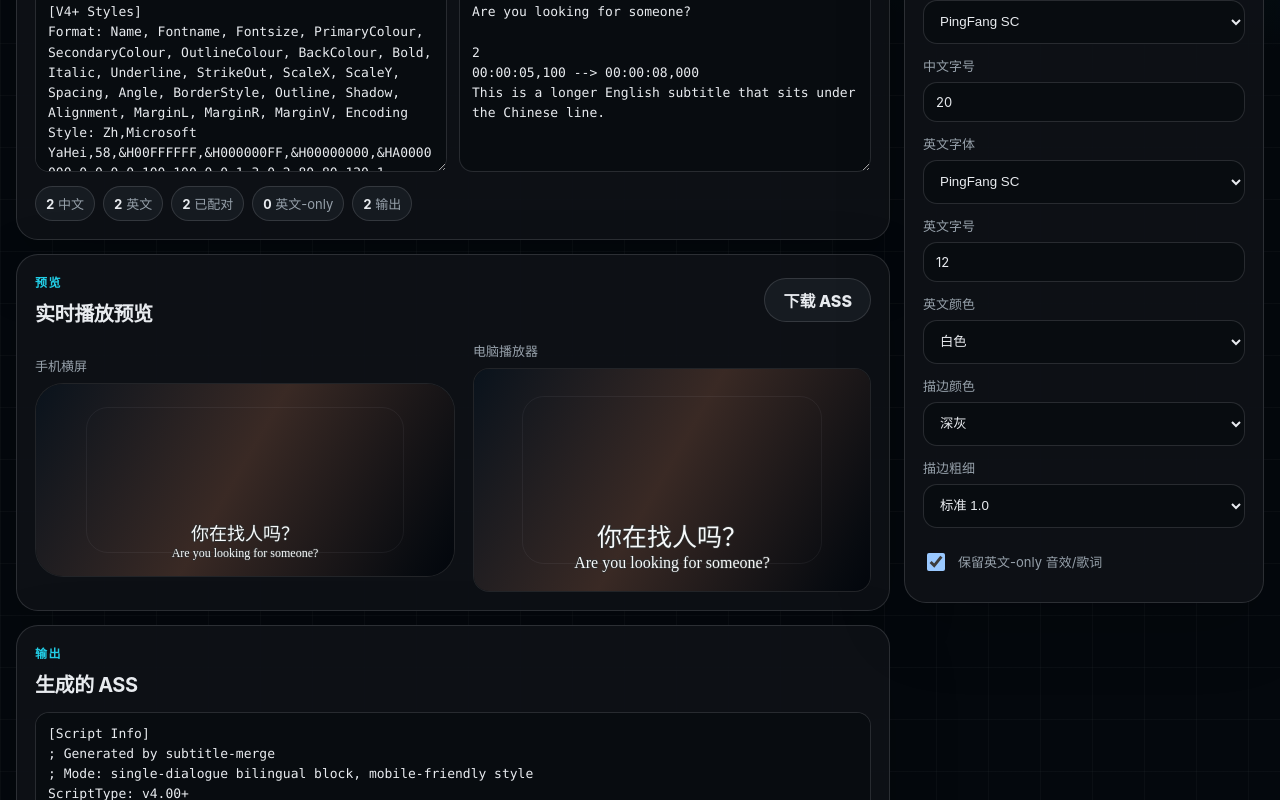
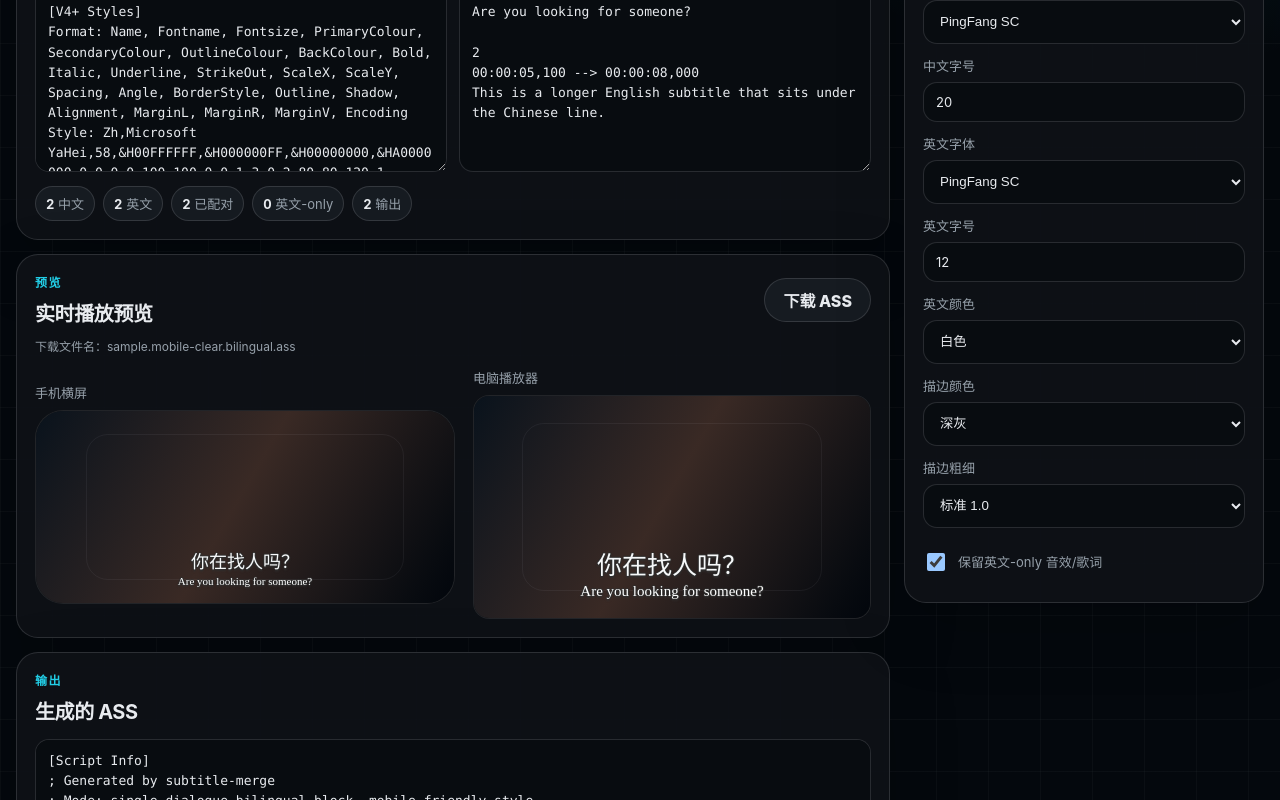
Before and after one commit to violin321/subtitle-merge, a Next.js app: page / in a window 1280 px wide. Shown: the part 529-1329 px from the top of the page. Built offline with nearby package versions, Linux system fonts and the light colour scheme.

Commit message:
Fix live visual preview and output filenames

```diff
--- a/src/app/globals.css
+++ b/src/app/globals.css
@@ -100,7 +100,7 @@ h2 { margin: 0; font-size: 20px; letter-spacing: -.02em; }
 .desktop { width: 100%; aspect-ratio: 16 / 9; border-radius: 16px; }
 .frameGrid { position: absolute; inset: 0; background: linear-gradient(120deg, oklch(0.18 0.024 250), oklch(0.30 0.026 38) 48%, oklch(0.12 0.018 250)); }
 .frameGrid::after { content: ''; position: absolute; inset: 12%; border: 1px solid color-mix(in oklch, var(--text) 10%, transparent); border-radius: 22px; opacity: .55; }
-.subtitle { position: absolute; left: 5%; right: 5%; bottom: 8%; text-align: center; line-height: 1.17; color: oklch(0.98 0.003 250); text-shadow: 0 1px 0 #2f2f2f, 1px 0 0 #2f2f2f, -1px 0 0 #2f2f2f, 0 -1px 0 #2f2f2f; }
+.subtitle { position: absolute; left: 5%; right: 5%; bottom: 8%; text-align: center; line-height: 1.17; color: oklch(0.98 0.003 250); }
 .subtitle div + div { margin-top: .16em; }
 .outputPanel textarea { min-height: 260px; }
 @media (max-width: 1100px) {
@@ -155,3 +155,5 @@ select {
   .privacyNote a { margin-left: 0; }
   .adminGrid { grid-template-columns: 1fr; }
 }
+
+.downloadName { margin: -4px 0 14px; color: var(--muted); font-size: 12px; overflow: hidden; white-space: nowrap; text-overflow: ellipsis; }
--- a/src/app/page.tsx
+++ b/src/app/page.tsx
@@ -73,6 +73,28 @@ const presets: Preset[] = [
   },
 ];
 
+
+function assColorToCss(input: string, fallback = '#ffffff') {
+  const match = input.match(/^&H(?:[0-9A-Fa-f]{2})?([0-9A-Fa-f]{2})([0-9A-Fa-f]{2})([0-9A-Fa-f]{2})&?$/);
+  if (!match) return fallback;
+  const [, b, g, r] = match;
+  return `#${r}${g}${b}`;
+}
+
+function safeNamePart(input: string) {
+  return input
+    .replace(/\.(zh|chs|chi|cn|sc|tc|en|eng)?\.(ass|srt|ssa)$/i, '')
+    .replace(/\.(ass|srt|ssa)$/i, '')
+    .replace(/[^\p{L}\p{N}._-]+/gu, '-')
+    .replace(/-+/g, '-')
+    .replace(/^-|-$/g, '')
+    .slice(0, 80) || 'subtitle';
+}
+
+function presetSlug(id: string) {
+  return id.replace(/[^a-z0-9-]+/gi, '-').toLowerCase();
+}
+
 export default function Home() {
   const [zh, setZh] = useState(sampleZh);
   const [en, setEn] = useState(sampleEn);
@@ -85,6 +107,7 @@ export default function Home() {
   const [error, setError] = useState('');
 
   const selectedPreset = presets.find((preset) => preset.id === presetId) ?? presets[0];
+  const outputName = `${safeNamePart(zhName)}.${presetSlug(presetId)}.bilingual.ass`;
 
   const previewText = useMemo(() => {
     if (!ass) return ['你在找人吗？', 'Are you looking for someone?'];
@@ -155,7 +178,7 @@ export default function Home() {
     const url = URL.createObjectURL(blob);
     const a = document.createElement('a');
     a.href = url;
-    a.download = 'merged.bilingual.ass';
+    a.download = outputName;
     a.click();
     URL.revokeObjectURL(url);
   }
@@ -242,6 +265,7 @@ export default function Home() {
             </div>
             <button className="secondary" onClick={download}>下载 ASS</button>
           </div>
+          <p className="downloadName">下载文件名：{outputName}</p>
           <div className="previewGrid">
             <Device title="手机横屏" mode="phone" zh={previewText[0]} en={previewText[1]} options={options} />
             <Device title="电脑播放器" mode="desktop" zh={previewText[0]} en={previewText[1]} options={options} />
@@ -291,13 +315,24 @@ function Stats({ stats }: { stats: MergeStats }) {
 }
 
 function Device({ title, mode, zh, en, options }: { title: string; mode: 'phone' | 'desktop'; zh: string; en: string; options: MergeOptions }) {
+  const scale = mode === 'phone' ? 0.9 : 1.25;
+  const chineseSize = Math.max(11, Math.round(options.chineseSize * scale));
+  const englishSize = Math.max(9, Math.round(options.englishSize * scale));
+  const englishColor = assColorToCss(options.englishColor, '#ffffff');
+  const outlineColor = assColorToCss(options.outlineColor, '#2f2f2f');
+  const outline = Math.max(0, Number(options.outline) || 0);
+  const shadow = Number(options.shadow) || 0;
+  const textShadow = outline === 0
+    ? (shadow ? `0 ${shadow}px ${shadow * 2}px ${outlineColor}` : 'none')
+    : `0 ${outline}px 0 ${outlineColor}, ${outline}px 0 0 ${outlineColor}, -${outline}px 0 0 ${outlineColor}, 0 -${outline}px 0 ${outlineColor}${shadow ? `, 0 ${shadow + outline}px ${shadow * 2}px ${outlineColor}` : ''}`;
+
   return <figure className="deviceWrap">
     <figcaption>{title}</figcaption>
     <div className={mode === 'phone' ? 'phone' : 'desktop'}>
       <div className="frameGrid" />
-      <div className="subtitle">
-        <div style={{ fontFamily: options.chineseFont, fontSize: mode === 'phone' ? 18 : 25 }}>{zh}</div>
-        <div style={{ fontFamily: options.englishFont, fontSize: mode === 'phone' ? 12 : 16 }}>{en}</div>
+      <div className="subtitle" style={{ textShadow }}>
+        <div style={{ fontFamily: options.chineseFont, fontSize: chineseSize }}>{zh}</div>
+        <div style={{ fontFamily: options.englishFont, fontSize: englishSize, color: englishColor }}>{en}</div>
       </div>
     </div>
   </figure>;
```
